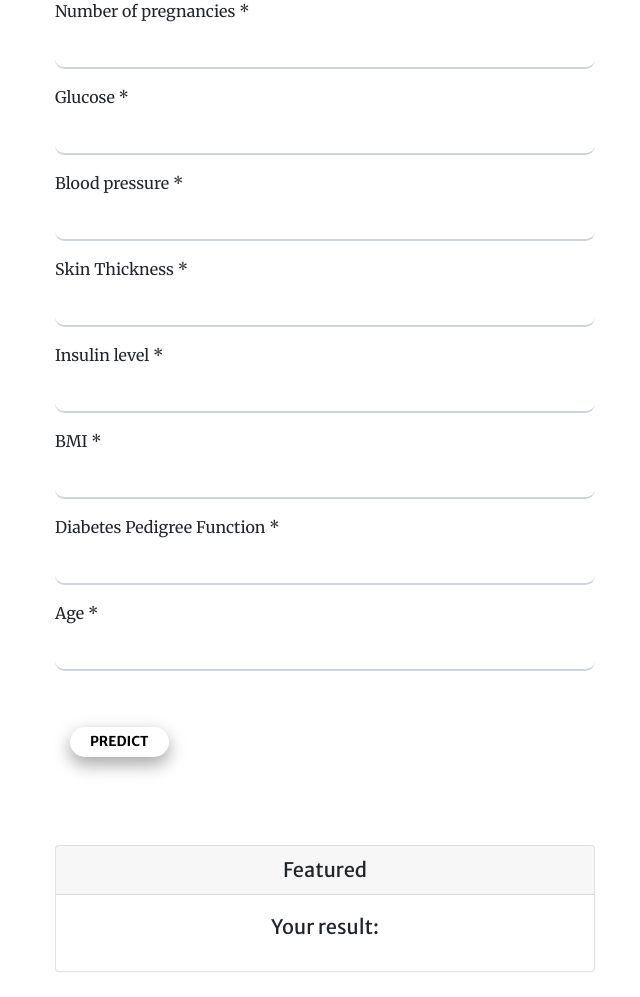
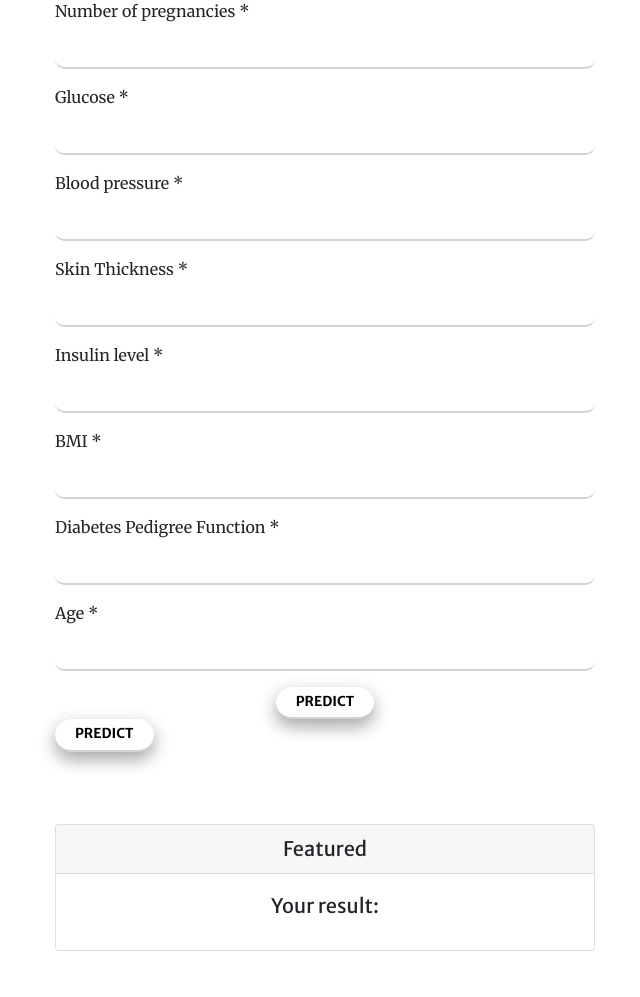
Before and after one commit to snmadalin/newapp, a Flask app: page / in a window 1280 px wide. Shown: the part 1291-2288 px from the top of the page, without its empty margins (315-955 px from the left). Run offline with Flask 2, Linux system fonts and the light colour scheme; parts of the project's set-up code (start-up, migrations or seed data) failed here and were passed over; some libraries are stand-ins or nearby versions.

Commit message:
Add files via upload

```diff
--- a/templates/index.html
+++ b/templates/index.html
@@ -169,10 +169,14 @@
                        </div>
                    </div>
                </div>
+               <div class="text-center">
+                <button type="submit" class="btn btn-down btn-light btn-xl" href="#makeprediction">Predict</button>
+               </div>
+               <button type="submit" class="btn btn-down btn-light btn-xl" href="#makeprediction">Predict</button>
 
-              <div class="col-6 btn-form" id="myHeader">
-                <input type="submit" class="btn btn-down btn-light btn-xl" value="Predict" href="#makeprediction" onclick="displayResult()">
-            </div>
+              <!--<div class="col-6 btn-form">
+                <input type="submit" class="btn btn-down btn-light btn-xl" value="" href="#makeprediction">
+            </div>-->
 
                    </div>
                 </form>
@@ -263,11 +267,6 @@
   <script src="static/js/creative.min.js"></script>
   <script src="{{ url_for('static', filename='js/creative.js') }}"></script>
   <script>document.getElementById('copyright').appendChild(document.createTextNode(new Date().getFullYear()))</script>
-  <script>
-    function displayResult() {
-      document.getElementById("myHeader").innerHTML = {{ prediction_text }};
-    }
-    </script>
 
 
 </body>
```
